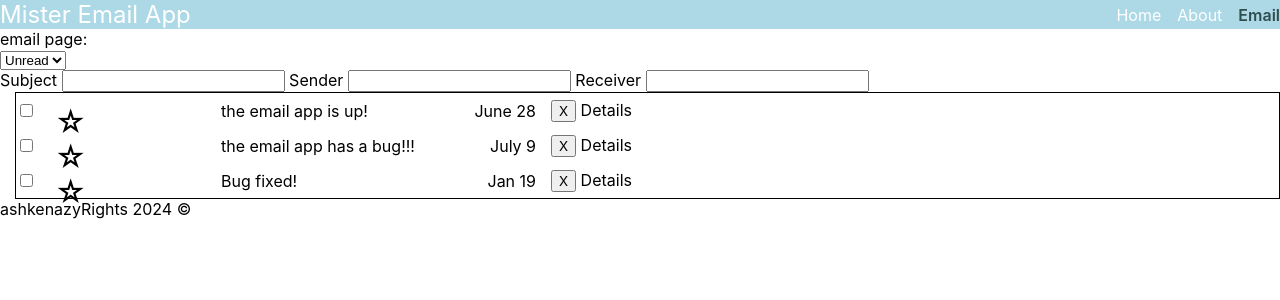
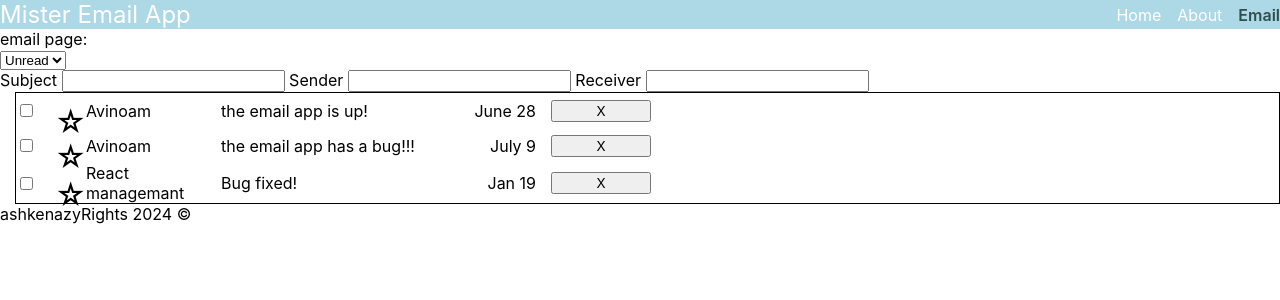
Before and after one commit to aviavi16/MisterEmail, a Vue app: page /#/email in a window 1280 px wide. Shown: the top 300 px of the page. Built offline with nearby package versions, Linux system fonts and the light colour scheme.

Commit message:
fixed email sender and create email functions

```diff
--- a/src/cmps/EmailsList.jsx
+++ b/src/cmps/EmailsList.jsx
@@ -8,14 +8,13 @@ export function EmailList({ emails , onRemove}) {
                     <input className="checkbox" title="Select" type="checkbox"/>
                     <input className="star" title="Select" type="checkbox"/>
                    {/* <div className="checkbox-important-btn"> <button /> </div> */}
-                   <div className="from-email"> { email.receiver.name } </div>
-                   <div className="email-subject">  {email.subject} </div>
+                   <div className="from-email"> { email.sender.name } </div>
+                   <Link to={`/email/${email.id}`}>  {email.subject} </Link>
                    <div className="date"> {email.sentAt} </div>
 
-                   <div>
-                        <button onClick={() => onRemove(email.id)}> X </button>
-                        <Link to={`/email/${email.id}`}> Details </Link>
-                    </div>
+
+                    <button onClick={() => onRemove(email.id)}> X </button>
+
                 </div>)}
         </div>
     </section>
--- a/src/services/emailService.js
+++ b/src/services/emailService.js
@@ -50,7 +50,7 @@ async function save(email) {
         storageService.post(storageService, email)
 }
 
-function createEmail(subject, body, sentAt, from, to) {
+function createEmail(subject, body, sentAt, receiver, sender) {
     return {
         id: utilService.makeId(),
         subject,
@@ -61,6 +61,8 @@ function createEmail(subject, body, sentAt, from, to) {
         removedAt: null, //for later use
         sender,
         receiver
+
+
     }
 }
 
```
